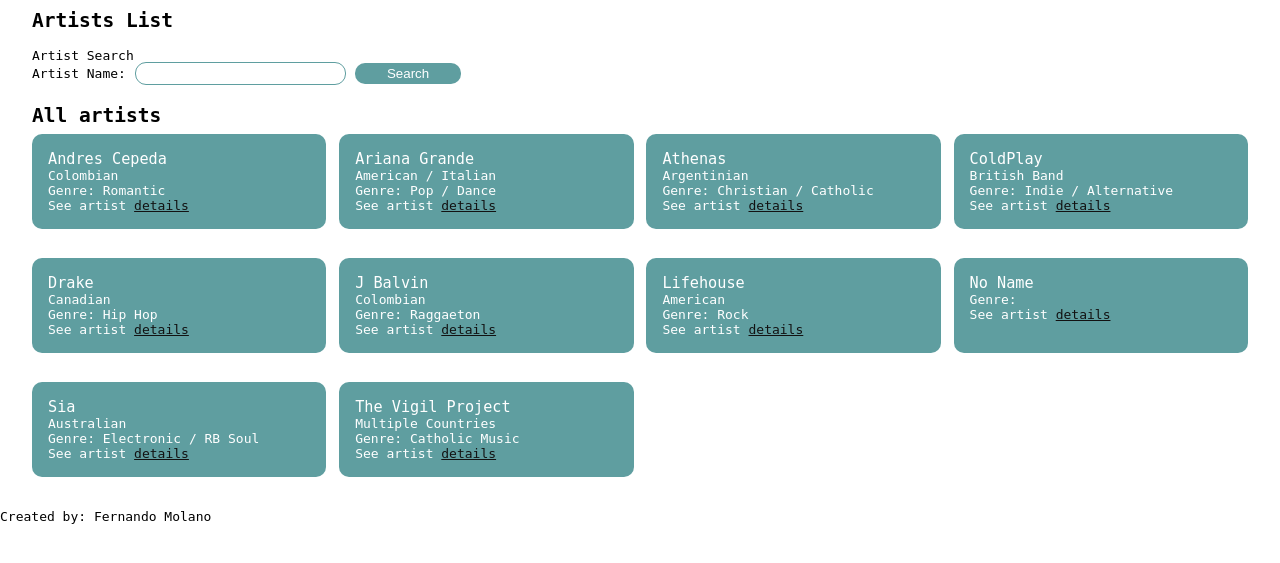
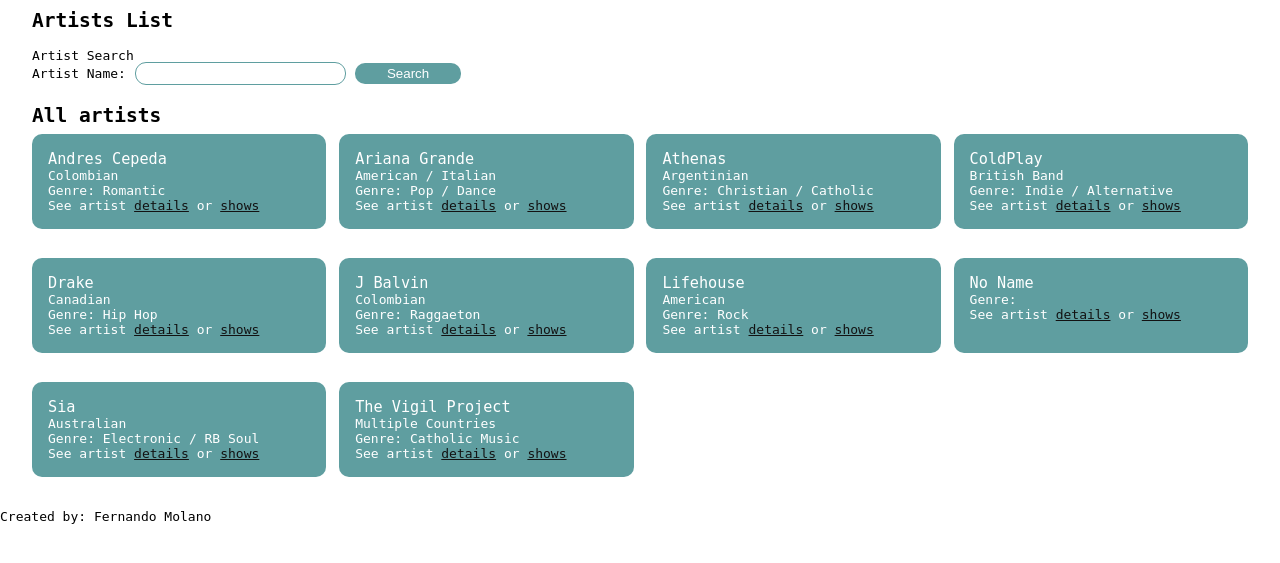
Before and after one commit to fermolanoc/final-project-emerging-tech, a Django app: page /artists/list/ in a window 1280 px wide. Shown: the part 136-699 px from the top of the page. Run offline with Django 3.2, Linux system fonts and the light colour scheme; data comes from the database, SQL or seed files in the repository; both versions use the stored data as it was after the commit.

Commit message:
[ADD] more data to DB, add option to see previous adn upcoming shows for each artist

```diff
--- a/events/music_events/templates/music_events/artists/artists_list.html
+++ b/events/music_events/templates/music_events/artists/artists_list.html
@@ -26,7 +26,10 @@
       <p class="item-name">{{ artist.name }}</p>
       <p class="item-nationality">{{ artist.nationality }}</p>
       <p class="item-genre">Genre: {{ artist.genre }}</p>
-      <p class="item-description">See artist <a href="{% url 'events:artist_detail' artist_pk=artist.pk %}">details</a>
+      <p class="item-description">See artist
+          <a href="{% url 'events:artist_detail' artist_pk=artist.pk %}">details</a>
+          or
+          <a href="{% url 'events:venues_for_artist' artist_pk=artist.pk %}">shows</a>
       </p>
     </div>
 
--- a/events/music_events/urls.py
+++ b/events/music_events/urls.py
@@ -15,4 +15,5 @@ urlpatterns = [
     path('artists/detail/<int:artist_pk>/', views.artist_detail, name='artist_detail'),
     path('artists/edit/<int:artist_pk>/', views.edit_artist, name='edit_artist'),
     path('artists/delete/<int:artist_pk>/', views.delete_artist, name='delete_artist'),
+    path('artists/venues_played/<int:artist_pk>/', views.venues_for_artist, name='venues_for_artist'),
 ]
--- a/events/music_events/views.py
+++ b/events/music_events/views.py
@@ -86,3 +86,11 @@ def delete_artist(request, artist_pk):
     artist.delete()
     # messages.info(request, 'Note Deleted')
     return redirect('events:artist_list')
+
+
+def venues_for_artist(request, artist_pk):
+    """ Get all of the venues where this artist has played a show """
+    shows = Show.objects.filter(artist=artist_pk).order_by('-show_date')  # most recent first
+    artist = Artist.objects.get(pk=artist_pk)
+
+    return render(request, 'music_events/venues/venue_list_for_artist.html', {'artist': artist, 'shows': shows})
```
Also changed, not shown: events/music_events/templates/music_events/venues/venue_list_for_artist.html (added, +16 -0 lines), events/db.sqlite3.
